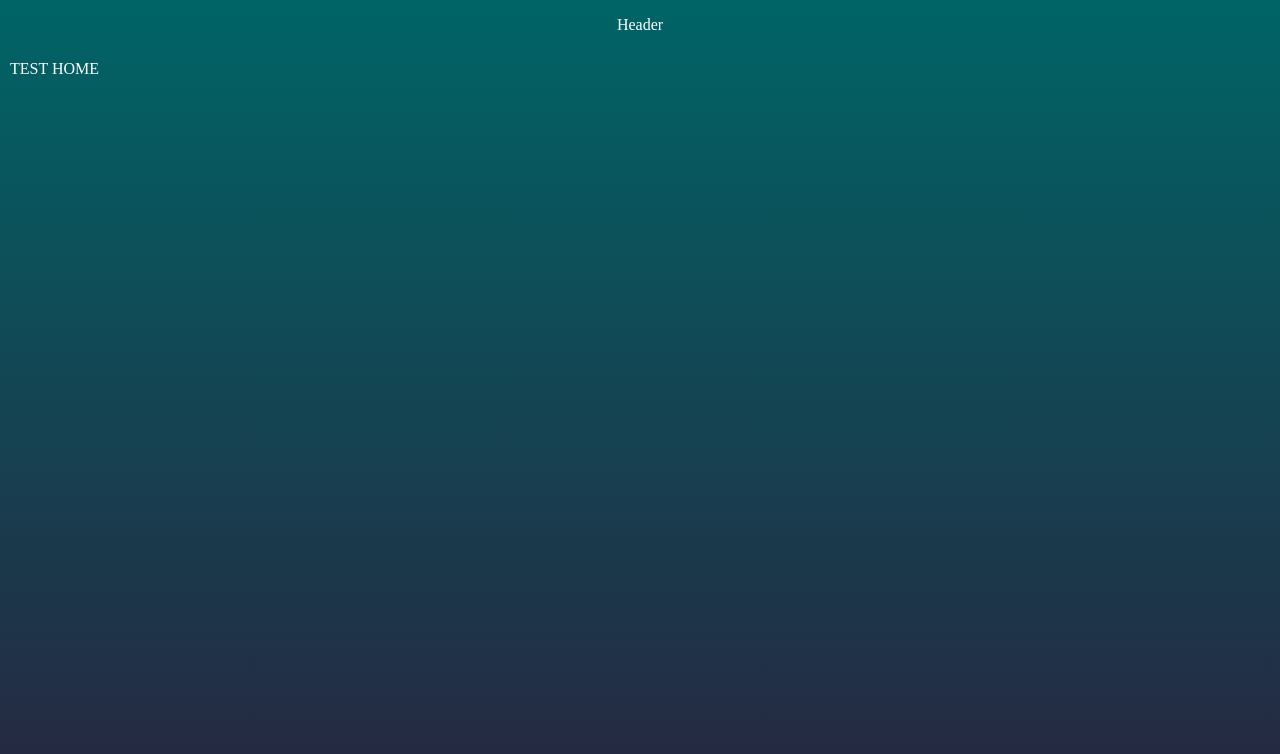
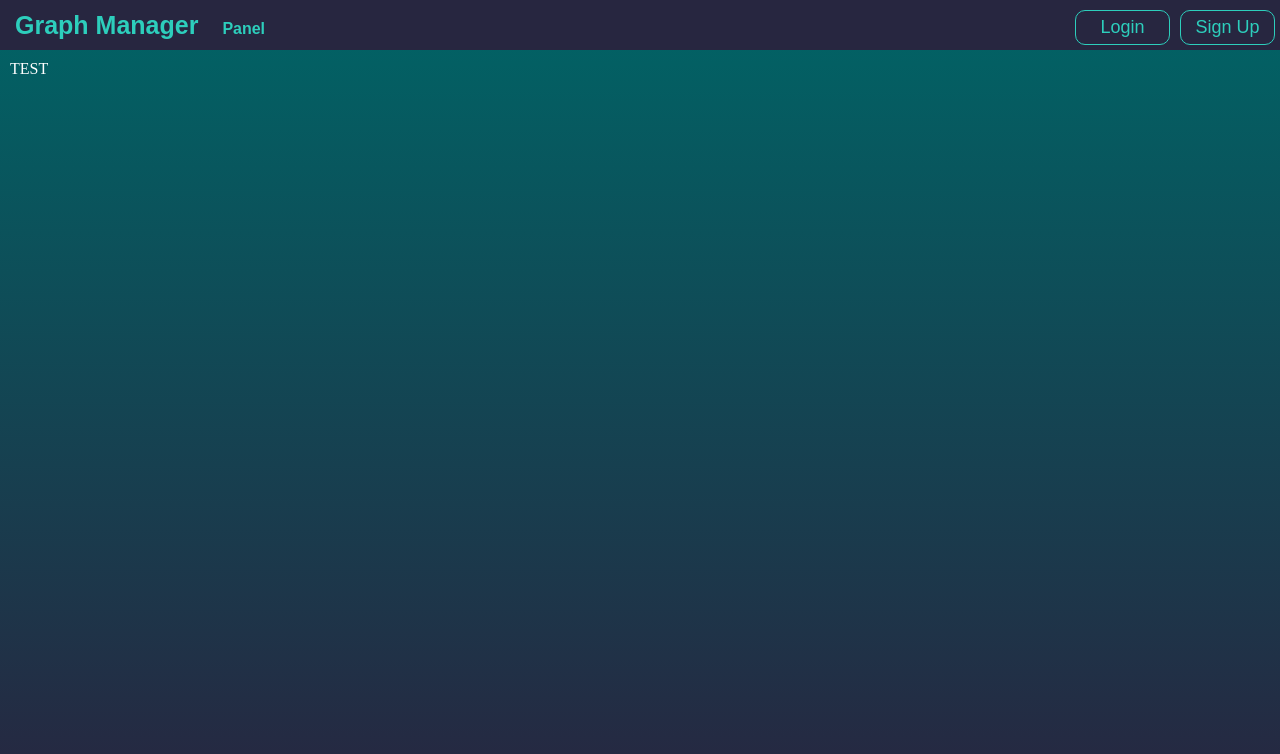
Before and after one commit to JerzyCode/graph_web, a Flask app: page /home in a window 1280 px wide. Shown: the top 754 px of the page. Run offline with Flask 3, Linux system fonts and the light colour scheme.

Commit message:
feat: add signup and login popups

```diff
--- a/app/controllers/main_controller.py
+++ b/app/controllers/main_controller.py
@@ -20,8 +20,8 @@ def render_graphs_popup():
     return render_template('load_graph_popup.html', graphs=graphs_data)
 
 
-@main_bp.route('/')
+@main_bp.route('/graph_panel')
 @login_required
 def main_graph_panel():
     print(current_user)
-    return render_template('index.html')
+    return render_template('graph_panel.html')
--- /dev/null
+++ b/static/header.css
@@ -0,0 +1,49 @@
+header {
+    height: 50px;
+    background-color: #272640;
+    display: flex;
+    align-items: center;
+    justify-content: center;
+}
+
+header a {
+    font-family: 'Arial', sans-serif;
+    text-decoration: none;
+    color: #2dcebc;
+    font-weight: bold;
+
+}
+
+.header-content {
+    width: 100%;
+    display: flex;
+    align-items: center;
+    justify-content: space-between;
+    padding: 0;
+}
+
+.panel-anchor {
+    margin-left: 20px;
+    text-decoration: none;
+
+}
+
+.home-anchor {
+    margin-left: 15px;
+    font-size: 25px;
+}
+
+.user-acc-buttons {
+    display: flex;
+    align-items: center;
+}
+
+.user-acc-buttons button {
+    width: 95px;
+    margin-left: 5px;
+    margin-right: 5px;
+}
+
+.logout-button {
+    display: none;
+}
--- a/static/js/canvas.js
+++ b/static/js/canvas.js
@@ -1,5 +1,5 @@
 import {fetchGraph, updateVertexCoordsEndpoint} from "./endpoints.js";
-import {showAddVertexPopup, showDeleteEdgePopup, showGraphActionsPopup} from "./main.js";
+import {showAddVertexPopup, showDeleteEdgePopup, showGraphActionsPopup} from "./graph_panel.js";
 import {prepareEdgesToDraw, prepareEdgeToDraw} from "./canvas_utils.js";
 import {addEdgeParams, addVertexParams, deleteEdgeParams, deleteVertexParams, selectedVertexId} from "./modify_graph_service.js";
 
--- a/static/js/modify_graph_service.js
+++ b/static/js/modify_graph_service.js
@@ -16,7 +16,7 @@ import {
     markVertexSelected,
     unmarkSelectedVertices
 } from "./canvas.js";
-import {closeCreateGraphPopup, showFailMessage, showSuccessMessage} from "./main.js";
+import {closeCreateGraphPopup, showFailMessage, showSuccessMessage} from "./graph_panel.js";
 import {closeDeleteConfirmPopup, removeItemFromList} from "./your_graphs_popup.js";
 
 
--- a/static/js/your_graphs_popup.js
+++ b/static/js/your_graphs_popup.js
@@ -1,5 +1,5 @@
 import {loadGraphOnCanvas} from "./canvas.js";
-import {showSuccessMessage} from "./main.js";
+import {showSuccessMessage} from "./graph_panel.js";
 import {currentLoadedGraph, deleteGraph} from "./modify_graph_service.js";
 
 
--- /dev/null
+++ b/templates/header.html
@@ -0,0 +1,11 @@
+<div class="header-content">
+    <div>
+        <a class="home-anchor" href="#"> Graph Manager</a>
+        <a class="panel-anchor" href=""> Panel</a>
+    </div>
+    <div class="user-acc-buttons">
+        <button class="sidebar-button" id="login-button"> Login</button>
+        <button class="sidebar-button" id="signup-button"> Sign Up</button>
+        <button class="sidebar-button logout-button" id="logout-button"> Logout</button>
+    </div>
+</div>
--- a/templates/home.html
+++ b/templates/home.html
@@ -1,22 +1,79 @@
 <!DOCTYPE html>
 <html lang="en">
+
 <head>
     <meta charset="UTF-8">
-    <title>Graph Web</title>
+    <title>Home | Graph Manager</title>
     <link rel="stylesheet" href="../static/styles.css">
     <link rel="stylesheet" href="../static/popup.css">
+    <link rel="stylesheet" href="../static/header.css">
 
 </head>
+
 <body>
+<header>
+    {% include 'header.html' %}
+</header>
 <div class="main-container">
-    <header class="header">
-        Header
-    </header>
+    <div class="content">
+        <div id="popup-container-login" class="popup-container">
+            <div class="popup-content">
+                <h3>Login</h3>
+                <form method="POST" action="/login">
+                    <div class="inputs">
+                        <div class="field">
+                            <input class="input" type="email" name="email" placeholder="Your Email" autofocus="">
+                        </div>
 
-    <div class="content"> TEST HOME</div>
+                        <div class="field">
+                            <input class="input" type="password" name="password" placeholder="Your Password">
+                        </div>
+                        <div class="field">
+                            <label class="checkbox">
+                                <input type="checkbox" name="remember">
+                                Remember me
+                            </label>
+                        </div>
+                    </div>
+                    <div class="form-buttons">
+                        <button type="submit" class="sidebar-button">Login</button>
+                        <button type="button" class="sidebar-button" id="close-login-popup">Close</button>
+                    </div>
+                </form>
+            </div>
+        </div>
+        <div id="popup-container-signup" class="popup-container">
+            <div class="popup-content">
+                <h3>Sign Up</h3>
+                <form method="POST" action="/signup">
+                    <div class="inputs">
+                        <div class="field">
+                            <input class="input" type="email" name="email" placeholder="Your Email" autofocus="">
+                        </div>
+
+                        <div class="field">
+                            <input class="input" type="password" name="password" placeholder="Your Password">
+                        </div>
+
+                        <div class="field">
+                            <input class="input" type="password" name="password-again"
+                                   placeholder="Your Password Again">
+                        </div>
+                    </div>
+                    <div class="form-buttons">
+                        <button type="submit" class="sidebar-button">Sign Up</button>
+                        <button type="button" class="sidebar-button" id="close-signup-popup">Close</button>
+                    </div>
+                </form>
+            </div>
+        </div>
+        TEST
+    </div>
     <footer class="footer">
         Copyright © 2024 Jerzy Boksa
     </footer>
 </div>
 </body>
+<script type="module" src="../static/js/home.js"></script>
+
 </html>
```
Also changed, not shown: static/styles.css (+60 -0 lines), templates/graph_panel.html (renamed from templates/index.html, +9 -4 lines), static/js/graph_panel.js (renamed from static/js/main.js).
